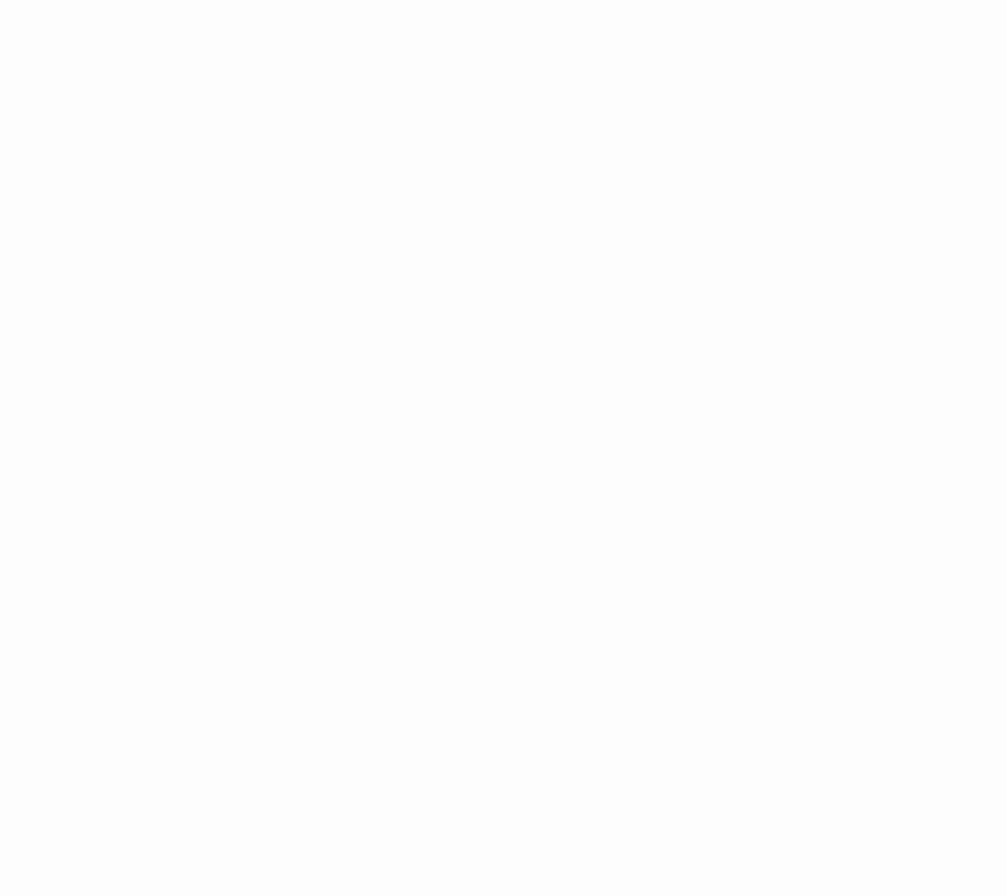
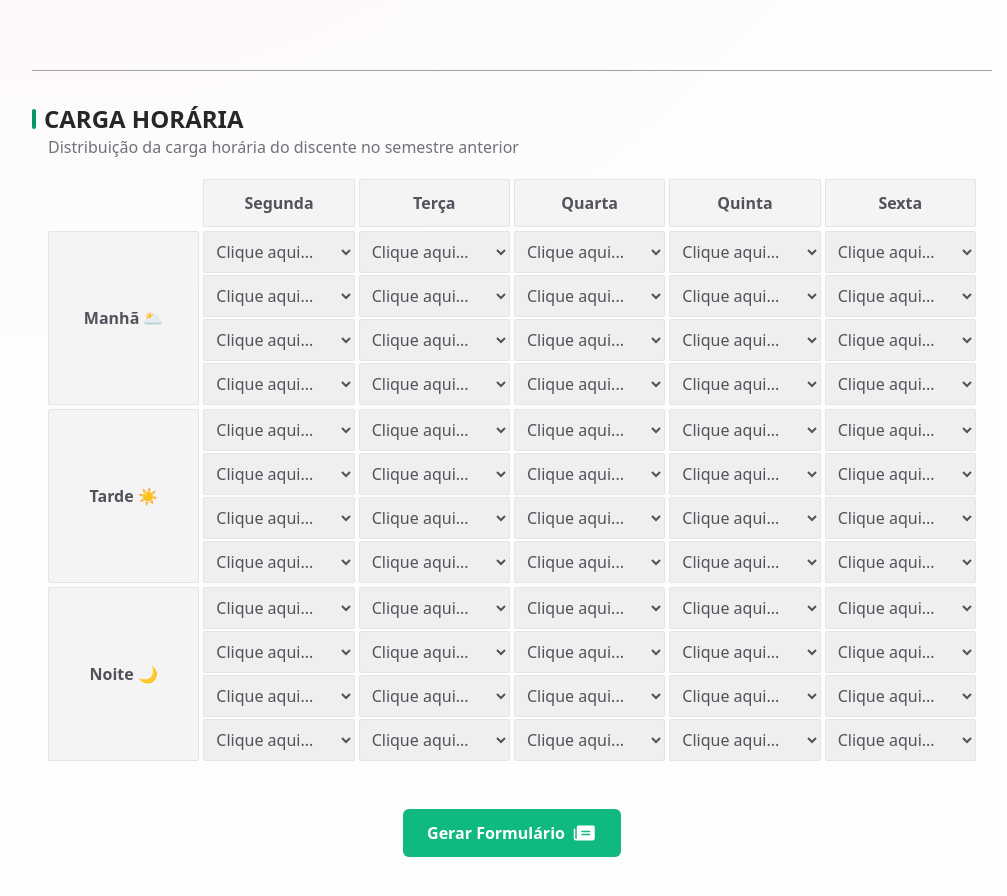
Before and after one commit to leandrofelix-dev/projeto-pit-rit-front-end, a Next.js app: page /reports/rit in a window 1280 px wide. Shown: the part 2084-2980 px from the top of the page, without its empty margins (128-1135 px from the left). Before the commit the page ends 2122 px from the top, so only its background shows below. Built offline with nearby package versions, Linux system fonts and the light colour scheme.

Commit message:
inc: finalização da interface do RIT

```diff
--- a/package.json
+++ b/package.json
@@ -9,6 +9,7 @@
     "lint": "next lint"
   },
   "dependencies": {
+    "@phosphor-icons/react": "^2.0.10",
     "@radix-ui/colors": "^2.0.1",
     "@radix-ui/react-icons": "^1.3.0",
     "@radix-ui/react-label": "^2.0.2",
--- a/src/app/global.css
+++ b/src/app/global.css
@@ -3,8 +3,8 @@
 @tailwind utilities;
 
 :root{
+  --bg-1: #fef2f2;
   --bg-2: #ecfdf5;
-  --bg-1: #fef2f2;
   --bg-base: #fdfdfd;
 }
 
--- a/src/app/reports/rit/page.tsx
+++ b/src/app/reports/rit/page.tsx
@@ -1,10 +1,14 @@
 'use client'
+import { useState } from "react"
 
 import { SectionHeader } from "@/components/section-header"
 import { SelectInput } from "@/components/inputs/select-input"
 import { SeparatorElement } from "@/components/separator"
 import { TextInput } from "@/components/inputs/text-input"
 import { TextAreaInput } from "@/components/inputs/text-area-input"
+import { TableInput } from "@/components/inputs/table-input"
+import { SubmitButton } from "@/components/inputs/submit-button"
+import { RitContract } from "@/contracts/rit-contract"
 
 export default function Home() {
   return (
@@ -56,6 +60,14 @@
             <SectionHeader title="ATIVIDADES DE CAPACITAÇÃO"/>
             <TextAreaInput label={"Descrever o andamento das atividades de capacitação realizada e seu cronograma atual."} id={"atividades-de-capacitacao"} />
           </section>
+            <SeparatorElement />
+          <section className="mb-12">
+            <SectionHeader title="CARGA HORÁRIA"/>
+            <TableInput />
+          </section>
+          <section className="flex justify-center mb-12">
+            <SubmitButton value="Gerar Formulário"/>
+          </section>
       </form>
     </div>
     </>
--- /dev/null
+++ b/src/components/inputs/submit-button.tsx
@@ -0,0 +1,14 @@
+import { Newspaper } from '@phosphor-icons/react'
+
+interface ISubmitButtonProps {
+  value: string;
+}
+
+export const SubmitButton = ({value}: ISubmitButtonProps) => {
+  return (
+    <button className="bg-emerald-500 rounded-md py-3 px-6 text-white font-semibold hover:bg-emerald-600 flex items-center justify-between">
+      {value}
+      <Newspaper size={24} weight="fill" className="ml-2"/>
+    </button>
+  )
+}
--- /dev/null
+++ b/src/components/inputs/table-input.tsx
@@ -0,0 +1,37 @@
+import * as Label from '@radix-ui/react-label';
+import { TouchableTable } from './touchable-table';
+
+export const TableInput = () => {
+  const daysOfWeek = ['Segunda', 'Terça', 'Quarta', 'Quinta', 'Sexta'];
+  const periods = ['Manhã 🌥', 'Tarde ☀️', 'Noite 🌙'];
+  const times = ['A', 'B', 'C', 'D'];
+  const options = ['aula', 'planejamento', 'atendimento ao aluno', 'apoio de ensino', 'orientação', 'extracurricular', 'pesquisa', 'extensão', 'gestão', 'comissões'];
+
+  return (
+    <div className="flex flex-col px-4 -mt-6">
+      <Label.Root className='text-zinc-500 mb-1' >
+        Distribuição da carga horária do discente no semestre anterior
+      </Label.Root>
+      <div className="grid grid-cols-6 gap-1 mt-4">
+        <div className="col-span-1"></div>
+        {daysOfWeek.map(day => (
+          <div key={day} className='col-span-1 border bg-zinc-100 border-zinc-200 h-12 flex justify-center items-center text-zinc-600 font-semibold rounded-sm'>{day}</div>
+        ))}
+        {periods.map(period => (
+          <>
+            <div key={period} className='col-span-1 bg-zinc-100 rounded-sm border text-zinc-600 font-semibold border-zinc-200 flex justify-center items-center'>
+              {period}
+            </div>
+            {daysOfWeek.map(day => (
+              <div key={`${day}-${period}`} className="col-span-1 flex flex-col gap-0.5">
+                {times.map(period => (
+                  <TouchableTable key={`${day}-${period}-${period}`} id={'touchable-id'} options={options}/>
+                ))}
+              </div>
+            ))}
+          </>
+        ))}
+      </div>
+    </div>
+  );
+};
--- /dev/null
+++ b/src/components/inputs/touchable-table.tsx
@@ -0,0 +1,22 @@
+interface ITouchableTable {
+  id: string
+  options: String[]
+}
+
+export const TouchableTable = ({id, options}: ITouchableTable) => {
+  function handleTouchTable(e: any) {
+    e.preventDefault()
+    console.log('clicado')
+  }
+  return (
+    <select className="border border-zinc-200 rounded-sm p-2 text-zinc-600 outline-none focus:shadow-[0_0_0_2px] focus:shadow-zinc-500"
+    onClick={handleTouchTable}>
+      <option value="">Clique aqui...</option>
+        {
+          options.map((option, index) => (
+            <option key={index} id={`${id}-${index}`}>{option}</option>
+          ))
+        }
+    </select>
+  )
+}
--- a/src/contracts/rit-contract.ts
+++ b/src/contracts/rit-contract.ts
@@ -17,7 +17,7 @@
   activity: Activity[]
 }
 
-interface RitContract {
+export interface RitContract {
   segunda: periodType[]
   terca: periodType[]
   quarta: periodType[]
```
Also changed, not shown: 1 other file (tests, documents, lock files or other folders).
